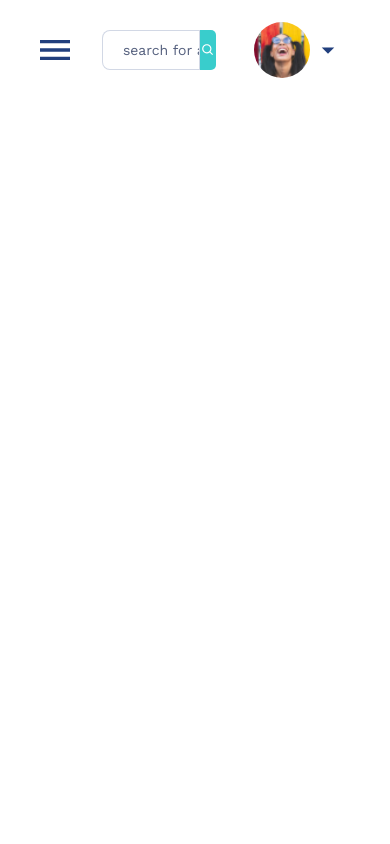
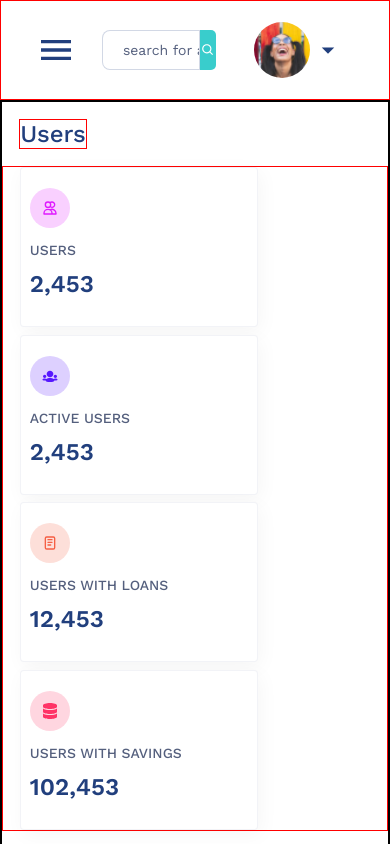
Before and after one commit to Babanfada/lendsqr-fe-test, a React (Vite) app: page /Users in a window 390 px wide. Shown: the top 844 px of the page. Built offline with nearby package versions, Linux system fonts and the light colour scheme; a web font is replaced by a local one.

Commit message:
completed the user summary component and it is fully responsive across different screen size

```diff
--- a/src/assets/NavData.jsx
+++ b/src/assets/NavData.jsx
@@ -1,10 +1,11 @@
 import BusinessCenterIcon from "@mui/icons-material/BusinessCenter";
 import ExpandMoreIcon from "@mui/icons-material/ExpandMore";
 import GroupIcon from "@mui/icons-material/Group";
-import { FaHome } from "react-icons/fa";
+import { FaHome, FaDatabase } from "react-icons/fa";
 import { BiTransfer } from "react-icons/bi";
 import { HiOutlineLogout } from "react-icons/hi";
 import { TiGroup } from "react-icons/ti";
+import { HiOutlineUsers } from "react-icons/hi";
 import { VscSettings } from "react-icons/vsc";
 import { RiUserSettingsLine } from "react-icons/ri";
 import { AiOutlineDatabase, AiOutlineBarChart } from "react-icons/ai";
@@ -16,6 +17,7 @@ import {
   FaHandHoldingUsd,
   FaScroll,
 } from "react-icons/fa";
+import { TbNotes } from "react-icons/tb";
 import fee from "../assets/images/fee.png";
 import loan from "../assets/images/loan.png";
 import service from "../assets/images/service.png";
@@ -134,3 +136,30 @@ export const contents = [
     name: "Systems Message",
   },
 ];
+
+export const userSummaryData = [
+  {
+    icon: <HiOutlineUsers />,
+    name: "users",
+    number: "2,453",
+    style: { color: "#DF18FF", background: "rgba(223, 24, 255, .2)" },
+  },
+  {
+    icon: <TiGroup />,
+    name: "Active users",
+    number: "2,453",
+    style: { color: "#5718FF", background: "rgba(87, 24, 255, .2)" },
+  },
+  {
+    icon: <TbNotes />,
+    name: "users with loans",
+    number: "12,453",
+    style: { color: "#F55F44", background: "rgba(245, 95, 68, .2)" },
+  },
+  {
+    icon: <FaDatabase />,
+    name: "users with savings",
+    number: "102,453",
+    style: { color: "#FF3366", background: "rgba(255, 51, 102, .2)" },
+  },
+];
--- a/src/assets/SideNavigation.jsx
+++ b/src/assets/SideNavigation.jsx
@@ -6,7 +6,7 @@ import SubHead from "./subHead";
 import { subHeader } from "./NavData";
 import { contents } from "./NavData";
 import { dataContext } from "../App";
-
+import Users from "./Users";
 const SideNavigation = () => {
   const { openNav, setopenNav } = useContext(dataContext);
   const customersContents = contents.slice(0, 8);
@@ -14,6 +14,7 @@ const SideNavigation = () => {
   const settingContents = contents.slice(17, 21);
   console.log(settingContents);
   return (
+    <div className={styles.container}>
       <div className={styles.wrapper} style={{ left: `${openNav ? "0" : ""}` }}>
         <Heading margin="41px" Header={Header[0]} />
         <Heading margin="41px" opacity="0.6" Header={Header[1]} />
@@ -51,6 +52,8 @@ const SideNavigation = () => {
         {/* <Heading Header={Header[3]} size="12px" /> */}
         <div className={styles.version}>v1.2.0</div>
       </div>
+      <Users />
+    </div>
   );
 };
 
--- /dev/null
+++ b/src/assets/UserSummary.jsx
@@ -0,0 +1,14 @@
+import React from "react";
+import styles from "../styles/usersummary.module.scss";
+// import { TiGroup } from "react-icons/ti";
+const UserSummary = ({ summary }) => {
+  return (
+    <div className={styles.wrapper}>
+      <div style={summary.style}>{summary.icon}</div>
+      <p>{summary.name}</p>
+      <p>{summary.number}</p>
+    </div>
+  );
+};
+
+export default UserSummary;
--- /dev/null
+++ b/src/assets/Users.jsx
@@ -0,0 +1,18 @@
+import React from "react";
+import styles from "../styles/users.module.scss";
+import UserSummary from "./UserSummary";
+import { userSummaryData } from "./NavData";
+const Users = () => {
+  return (
+    <div className={styles.wrapper}>
+      <h1>Users</h1>
+      <div>
+        {userSummaryData.map((summary, index) => {
+          return <UserSummary key={index} summary={summary} />;
+        })}
+      </div>
+    </div>
+  );
+};
+
+export default Users;
--- a/src/assets/UsersPage.jsx
+++ b/src/assets/UsersPage.jsx
@@ -2,6 +2,8 @@ import React, { useContext } from "react";
 import SideNavigation from "./SideNavigation";
 import TopNavigation from "./TopNavigation";
 import { dataContext } from "../App";
+
+
 const UsersPage = () => {
   const { handleMenu, openNav, setopenNav } = useContext(dataContext);
   return (
--- a/src/index.scss
+++ b/src/index.scss
@@ -26,7 +26,7 @@ body {
   // height: 100vh;
   // background-color: black;
   width: 100vw;
-  overflow-x: hidden;
+  // overflow-x: hidden;
 }
 
 img,
--- a/src/styles/sidenav.module.scss
+++ b/src/styles/sidenav.module.scss
@@ -1,5 +1,7 @@
+.container {
+    display: flex;
   .wrapper {
-//   border: 1px solid red;
+    border: 1px solid red;
     //   color: black;
     height: 1695px;
     //   width: 20.7vw;
@@ -8,19 +10,20 @@
     background: #ffffff;
     box-shadow: 0px 5px 20px rgba(0, 0, 0, 0.04);
     padding: 39px 0 14px 0vw;
+    //   margin-right: 10px;
     //   padding: 39px 0 14px 2.48vw;
-@media(max-width:900px){
+    @media (max-width: 900px) {
       // justify-content: space-between;
       // display: none;
       position: relative;
       left: -300px;
     }
-  .customer{
+    .customer {
       margin-bottom: 41px;
     }
-  .version{
+    .version {
       // border: 1px solid red;
-    padding-left: 2.38vw ;
+      padding-left: 2.38vw;
       font-family: "Work Sans", sans-serif;
       font-style: normal;
       font-weight: 400;
@@ -31,3 +34,4 @@
       width: fit-content;
     }
   }
+}
--- a/src/styles/topnavigation.module.scss
+++ b/src/styles/topnavigation.module.scss
@@ -6,7 +6,7 @@
   z-index: 1;
   top: 0;
   left: 0;
-  // border: 1px solid red;
+  border: 1px solid red;
   display: flex;
   align-items: center;
   padding-left: 2.19vw;
--- /dev/null
+++ b/src/styles/users.module.scss
@@ -0,0 +1,46 @@
+.wrapper {
+  // border: 1px solid red;
+  //   color: red;
+  border: 2px solid black;
+  //   width: 70.84vw;
+  width: 78.84vw;
+  //   position: absolute;
+  //   right: 0;
+  top: 100px;
+  height: 1595px;
+  z-index: -1;
+
+  //   display: flex;
+  @media (max-width: 900px) {
+    position: absolute;
+    left: 0px;
+    width: 100%;
+  }
+  h1 {
+    margin: 4.4vw;
+    font-family: "Work Sans", sans-serif;
+    font-style: normal;
+    font-weight: 500;
+    font-size: 24px;
+    line-height: 28px;
+    color: #213f7d;
+    border: 1px solid red;
+    width: fit-content;
+  }
+  h1 + div {
+    display: flex;
+    border: 1px solid red;
+    padding-left: 4.4vw;
+    margin-top: 0;
+    gap: 1.9vw;
+    @media (max-width: 900px) {
+      display: grid;
+      grid-template-columns: repeat(2, 1fr);
+    }
+    @media (max-width: 575px) {
+      display: flex;
+      flex-direction: column;
+      //   git branchjustify-content: center;
+    }
+  }
+}
--- /dev/null
+++ b/src/styles/usersummary.module.scss
@@ -0,0 +1,49 @@
+.wrapper {
+//   border: 1px solid red;
+  height: 160px;
+  width: 17.56vw;
+  background: #ffffff;
+  border: 1px solid rgba(33, 63, 125, 0.06);
+  box-shadow: 3px 5px 20px rgba(0, 0, 0, 0.04);
+  border-radius: 4px;
+  @media (max-width: 900px) {
+      width: 238px;
+
+    }
+
+
+  div {
+    width: 40px;
+    height: 40px;
+    margin: 20px 0 14px 2.2vw;
+    border-radius: 50%;
+    // border: 1px solid red;
+    display: flex;
+    justify-content: center;
+    align-items: center;
+    // margin-left: 2.2vw;
+    // margin-top: 20px;
+    // margin-bottom: 14px;
+  }
+  div + p {
+    font-family: "Work Sans", sans-serif;
+    font-style: normal;
+    font-weight: 500;
+    font-size: 14px;
+    line-height: 16px;
+    text-transform: uppercase;
+    color: #545f7d;
+    margin-left: 2.2vw;
+    margin-bottom: 12px;
+  }
+  p + p {
+    font-family: "Work Sans";
+    font-style: normal;
+    font-weight: 600;
+    font-size: 24px;
+    line-height: 28px;
+    text-transform: uppercase;
+    color: #213f7d;
+    margin-left: 2.2vw;
+  }
+}
```
Lines whose indentation alone changed are shown as unchanged.
